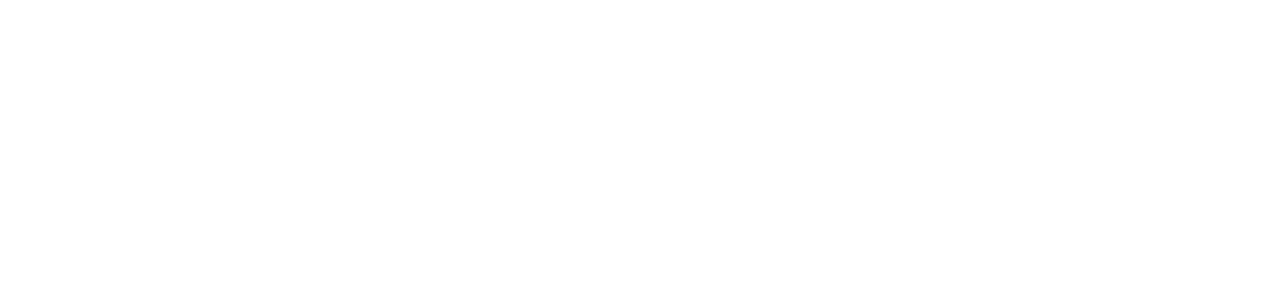
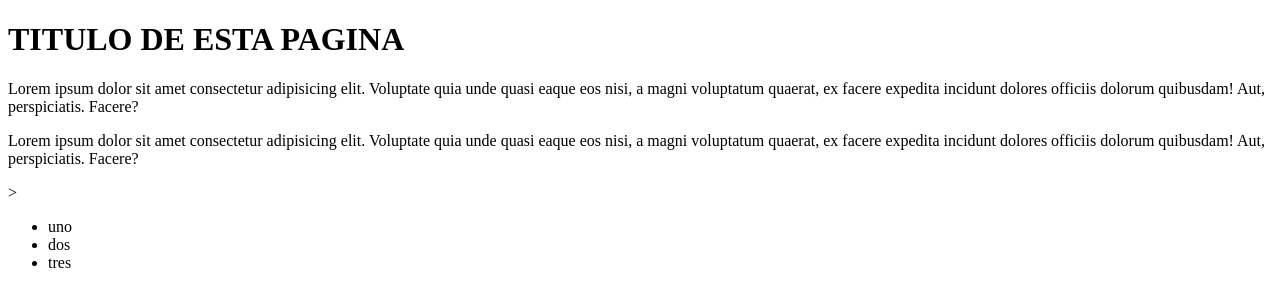
Before and after one commit to AdrianRojas4414/taller-test, a plain HTML site: page index.html in a window 1280 px wide. Drawn offline with Linux system fonts and the light colour scheme.

Commit message:
Agregar titulo a la pagina

```diff
--- a/index.html
+++ b/index.html
@@ -3,9 +3,19 @@
 <head>
     <meta charset="UTF-8">
     <meta name="viewport" content="width=device-width, initial-scale=1.0">
-    <title>Document</title>
+    <title>Sitio Web: El Primer Vengador</title>
 </head>
 <body>
-
+    <h1>TITULO DE ESTA PAGINA</h1>
+    <p>Lorem ipsum dolor sit amet consectetur adipisicing elit. Voluptate quia unde quasi eaque eos nisi, a magni voluptatum quaerat, ex facere expedita incidunt dolores officiis dolorum quibusdam! Aut, perspiciatis. Facere?</p>
+    <p>Lorem ipsum dolor sit amet consectetur adipisicing elit. Voluptate quia unde quasi eaque eos nisi, a magni voluptatum quaerat, ex facere expedita incidunt dolores officiis dolorum quibusdam! Aut, perspiciatis. Facere?</p>
+    <!-- ul>li*3  crea lo de abajo-->>
+    <ul>
+        <li>uno</li>
+        <li>dos</li>
+        <li>tres</li>
+    </ul>
+    <!-- p. foo: -->
+    <p class="foo"></p>
 </body>
 </html>
```
